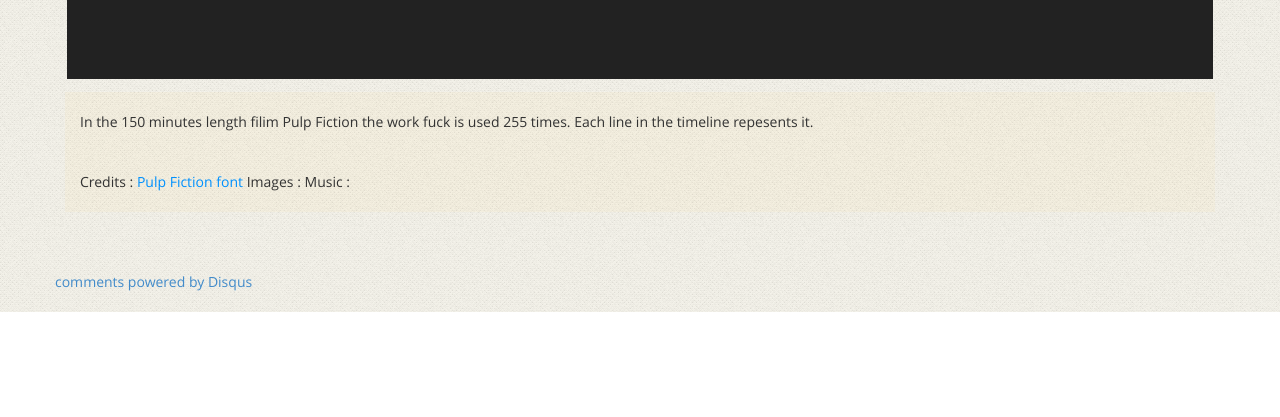
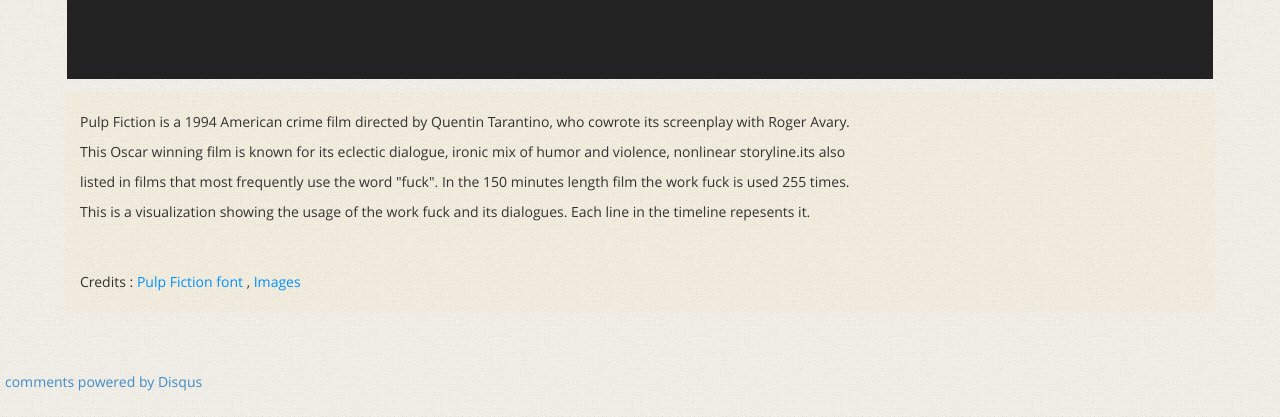
Before and after one commit to sarathsaleem/graphoverflow, a plain HTML site: page graphs/pulp-fiction.html in a window 1280 px wide. Shown: the part 846-1263 px from the top of the page. Before the commit the page ends 1158 px from the top, so only its background shows below. Drawn offline with Linux system fonts and the light colour scheme; a script that the page names is missing.

Commit message:
Add desc g5

```diff
--- a/graphs/pulp-fiction.html
+++ b/graphs/pulp-fiction.html
@@ -59,15 +59,14 @@
         <div class="container" id="graphContent">
             <div class="conterntWrapper">
     <div class="col-md-12">
-        In the 150 minutes length filim Pulp Fiction the work fuck is used 255 times. Each line in the timeline repesents it.
+        <p>Pulp Fiction is a 1994 American crime film directed by Quentin Tarantino, who cowrote its screenplay with Roger Avary.
+This Oscar winning film is known for its eclectic dialogue, ironic mix of humor and violence, nonlinear storyline.its also listed in films that most frequently use the word "fuck".
+In the 150 minutes length film the work fuck is used 255 times. This is a visualization showing the usage of the work fuck and its dialogues. Each line in the timeline repesents it.</p>
     </div>
     <div class="col-md-12">
         Credits :
-        <a href="http://www.dafont.com/pulp-fiction-m54.font">Pulp Fiction font</a>
-        Images :
-        <a href=""></a>
-        Music :
-        <a href=""></a>
+        <a href="http://www.dafont.com/pulp-fiction-m54.font">Pulp Fiction font</a> ,
+        <a href="http://www.massappealdesigns.com/alternate-poster-design-fan-art-for-tarantinos-pulp-fiction/">Images</a>
     </div>
 </div>
 
--- a/theme/css/style.css
+++ b/theme/css/style.css
@@ -656,3 +656,6 @@
     right: 0%;
     top: 4px;
 }
+.comments {
+    margin: 5px;
+}
```
